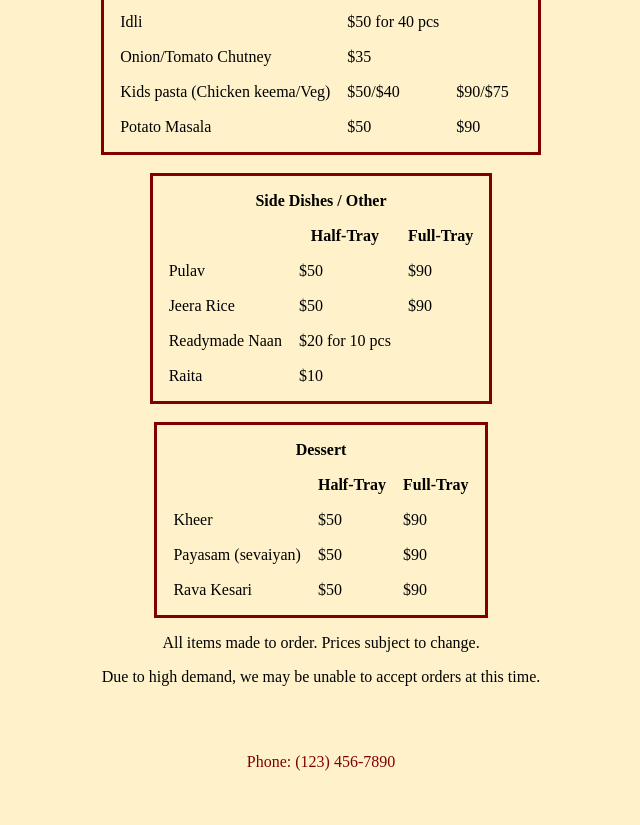
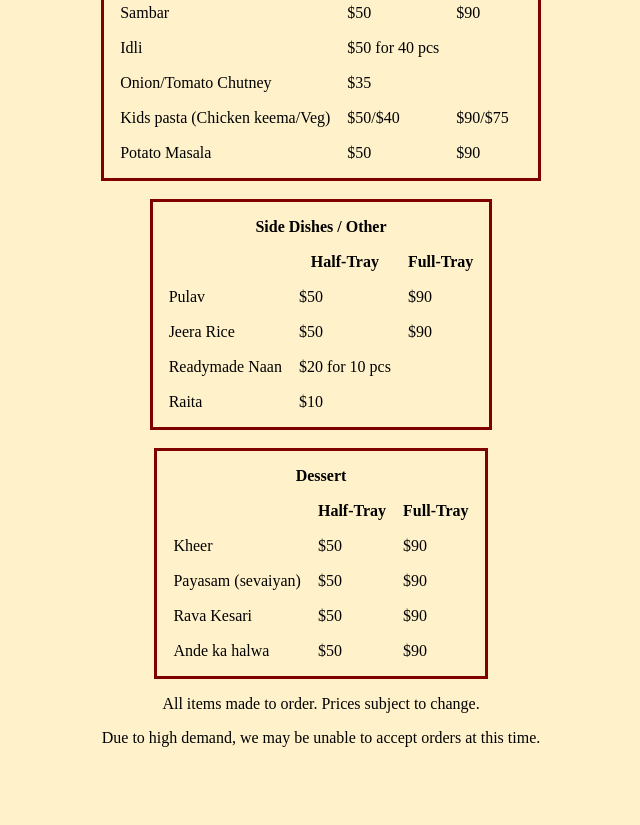
Before and after one commit to shajarizwan/biryanibucket, a plain HTML site: page index.html in a window 1280 px wide. Shown: the part 1488-2313 px from the top of the page, without its empty margins (319-959 px from the left). After the commit the page ends 2251 px from the top, so only its background shows below. Drawn offline with Linux system fonts and the light colour scheme.

Commit message:
Add files via upload
added 'Biryani Special" wordart and added Ande ka halwa to menu

```diff
--- a/index.html
+++ b/index.html
@@ -6,9 +6,7 @@
 </head>
 <body bgcolor="#FFF2CB">
 
-    <h1><center>Biryani Special!</center></h1>
-    <h3><center>(123) 456-7890</center></h3>
-
+    <p><center><img src="inkpx-word-art (1).jpg" height="35%" width="35%" alt="biryani special word art"></center></p>
     <p><center><img src="chicken-biryani-006.jpg" height="20%" width="20%" alt="biryani picture"></center></p>
 
     <table style="border:3px solid maroon;margin-left:auto;margin-right:auto;" cellspacing="15">
@@ -238,13 +236,14 @@
             <td>$50</td>
             <td>$90</td>
         </tr>
+        <tr>
+            <td>Ande ka halwa</td>
+            <td>$50</td>
+            <td>$90</td>
+        </tr>
     </table>
     <center><p>All items made to order. Prices subject to change.</p></center>
     <center><p>Due to high demand, we may be unable to accept orders at this time.</p></center>
-    <table cellspacing="50" style="margin-left:auto;margin-right:auto;">
-        <tr>
-            <td style="color:maroon";>Phone: (123) 456-7890</td>
-        </tr>
-    </table>
+
 </body>
 </html>
```
Also changed, not shown: inkpx-word-art (1).jpg (added).
